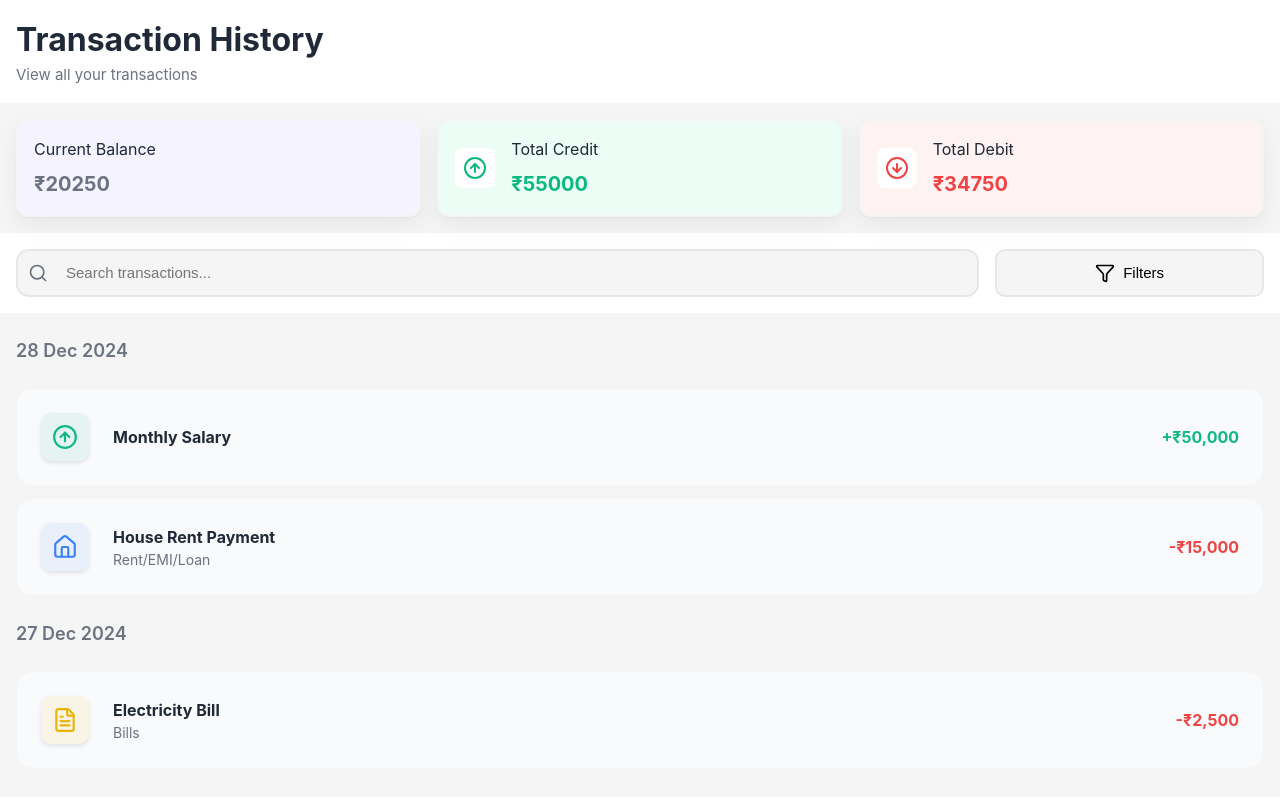
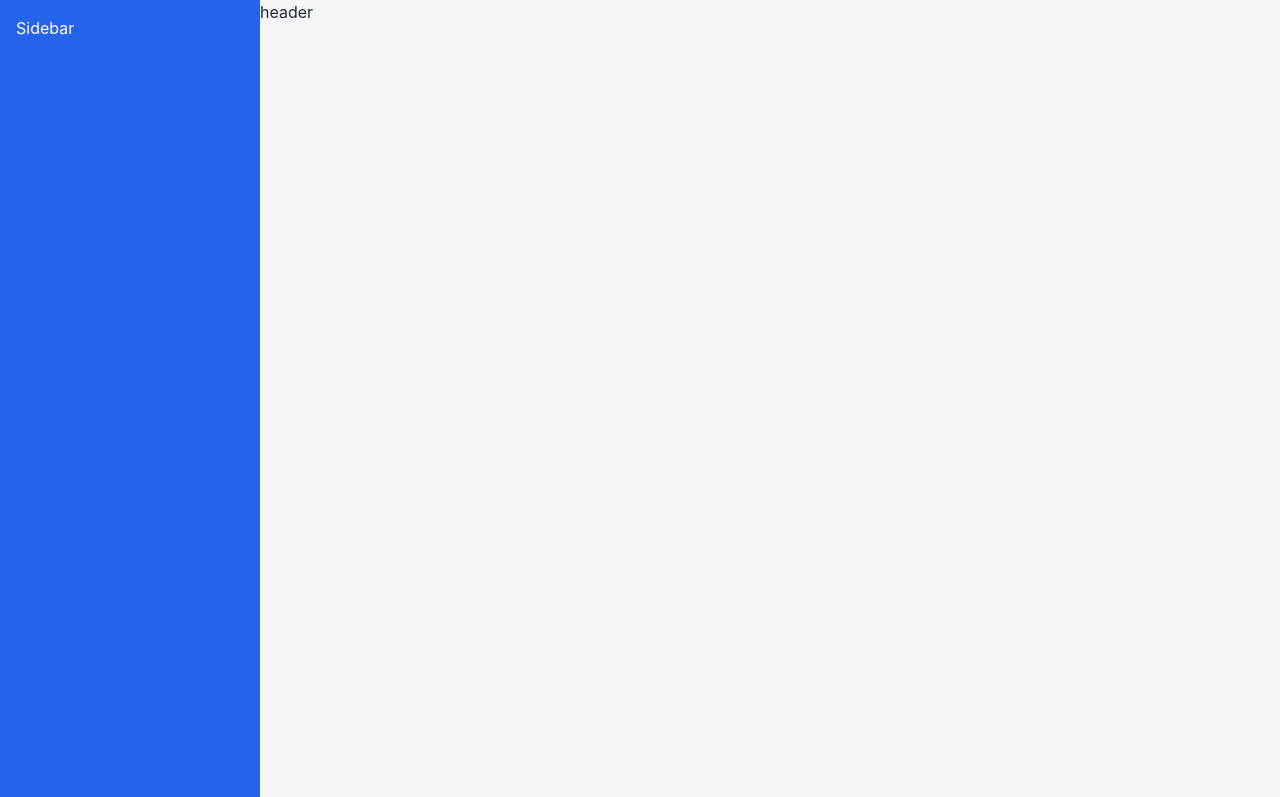
Before and after one commit to bishtneelam/Personal-Finance-Dashboard, a React (Vite) app: page /edit in a window 1280 px wide. Shown: the top 797 px of the page. Built offline with nearby package versions, Linux system fonts and the light colour scheme.

Commit message:
Dashboard Layout

```diff
--- a/src/App.jsx
+++ b/src/App.jsx
@@ -1,4 +1,5 @@
 import AddTransaction from './features/addTransaction/AddTransaction';
+import { FinanceDashboard } from './features/dashboard/ui/FinanceDashboard';
 import OnboardingPage from './features/onboarding/OnboardingPage';
 import TransactionHistory from './features/transactionHistory/TransactionHistory';
 
@@ -7,7 +8,8 @@ function App() {
     <div>
       {/* <OnboardingPage/> */}
       {/* <AddTransaction /> */}
-      <TransactionHistory />
+      {/* <TransactionHistory /> */}
+      <FinanceDashboard/>
     </div>
   )
 }
--- /dev/null
+++ b/src/features/dashboard/styles/FinanceDashboard.module.css
@@ -0,0 +1,19 @@
+.appLayout {
+    display: grid;
+    grid-template-columns: 260px 1fr;
+    height: 100vh;
+    background-color: #f5f5f5;
+}
+.sidebar {
+    background-color: #2563eb;
+    color: #fff;
+    padding: 1rem;
+}
+.mainContent {
+    display: flex;
+    flex-direction: column;
+    background-color: #f5f5f5;
+}
+.pageContent {
+    flex: 1;
+}
--- /dev/null
+++ b/src/features/dashboard/ui/FinanceDashboard.jsx
@@ -0,0 +1,14 @@
+import styles from "../styles/FinanceDashboard.module.css";
+export function FinanceDashboard({ children }) {
+  return (
+    <div className={styles.appLayout}>
+      <aside className={styles.sidebar}>
+        Sidebar
+      </aside>
+      <div className={styles.mainContent}>
+        <header>header</header>
+        <main className={styles.pageContent}>{children}</main>
+      </div>
+    </div>
+  );
+}
```
